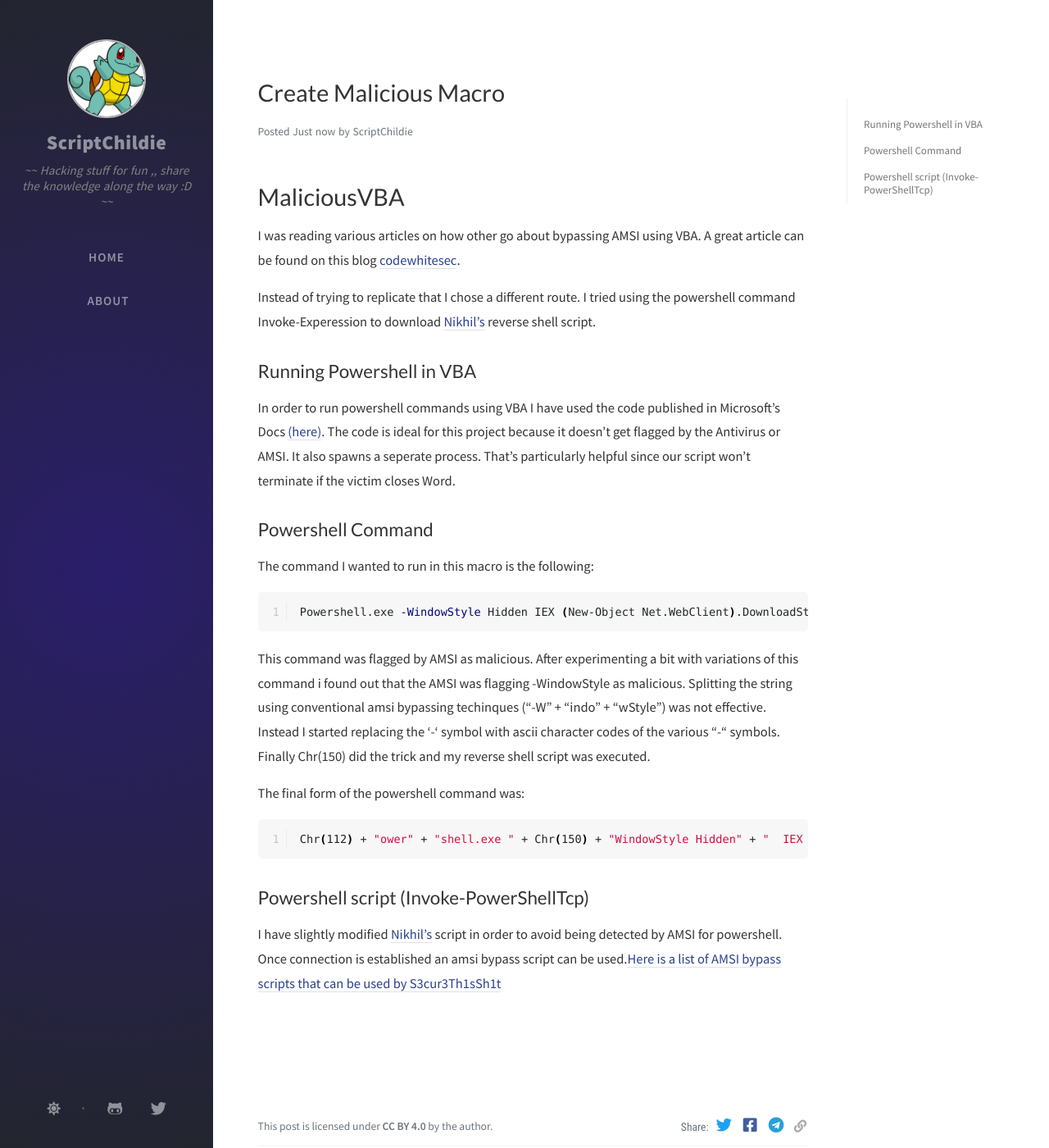
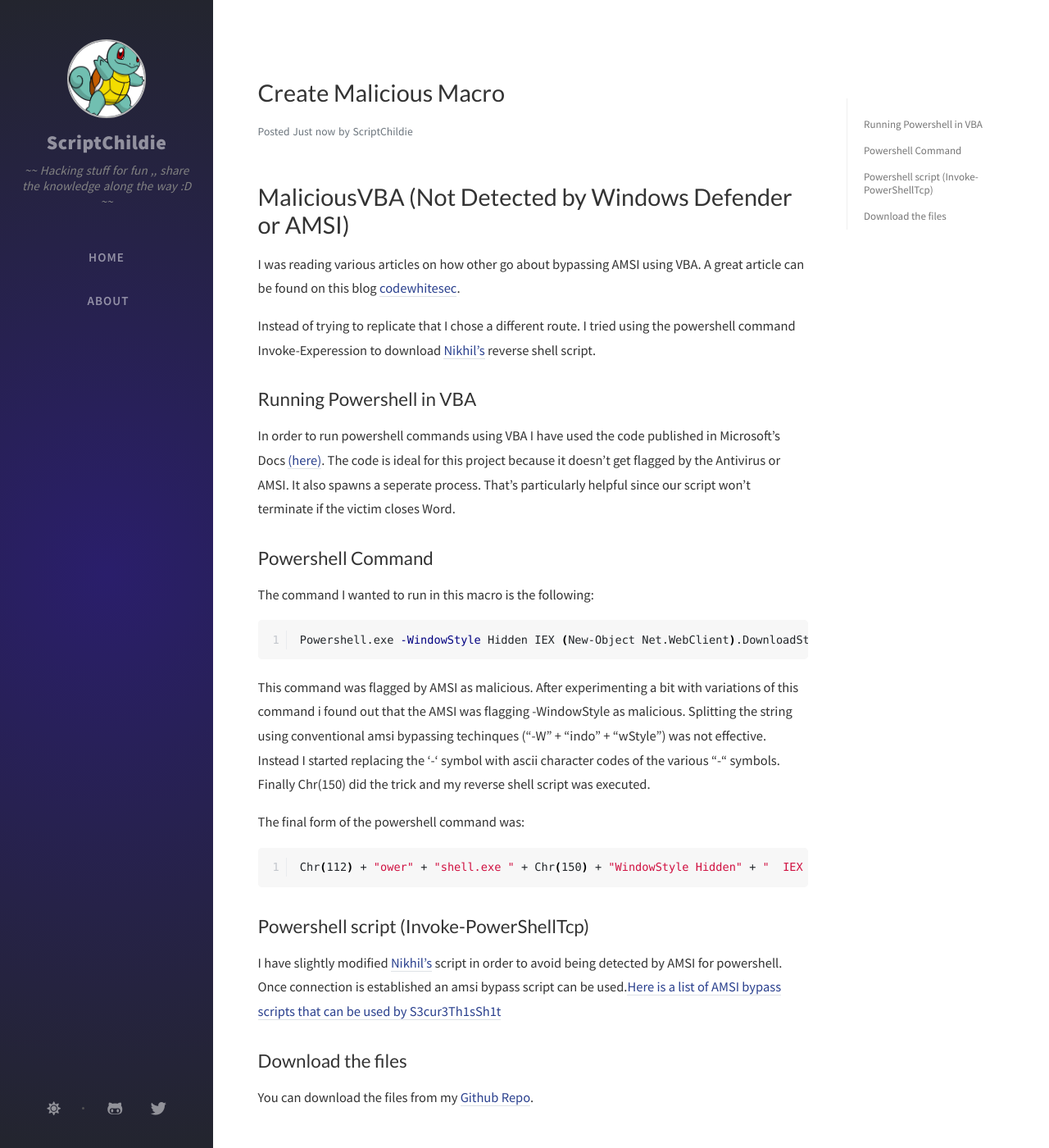
Before and after one commit to scriptchildie/scriptchildie.github.io, a Jekyll site: the page built from _posts/2020-10-11-create-malicious-macro.md, in a window 1280 px wide and 1400 px high. Shown: the whole window at 82% size. Built offline with Jekyll 4.4.1, drawn with Linux system fonts in a browser that asks for light colours; nearby versions of some CDN libraries; comment, search, counter and statistics services are not loaded.

Commit message:
Update 2020-10-11-create-malicious-macro.md

````diff
--- a/_posts/2020-10-11-create-malicious-macro.md
+++ b/_posts/2020-10-11-create-malicious-macro.md
@@ -6,7 +6,7 @@
 tags: []
 ---
 
-# MaliciousVBA
+# MaliciousVBA (Not Detected by Windows Defender or AMSI)
 
 I was reading various articles on how other go about bypassing AMSI using VBA. A great article can be found on this blog [codewhitesec](https://codewhitesec.blogspot.com/2019/07/heap-based-amsi-bypass-in-vba.html).
 
@@ -31,3 +31,6 @@
 ```
 ## Powershell script (Invoke-PowerShellTcp)
 I have slightly modified [Nikhil's](https://github.com/samratashok/nishang/blob/master/Shells/Invoke-PowerShellTcp.ps1) script in order to avoid being detected by AMSI for powershell. Once connection is established an amsi bypass script can be used.[Here is a list of AMSI bypass scripts that can be used by S3cur3Th1sSh1t](https://github.com/S3cur3Th1sSh1t/Amsi-Bypass-Powershell)
+
+## Download the files
+You can download the files from my [Github Repo](https://github.com/scriptchildie/MaliciousVBA).
````
